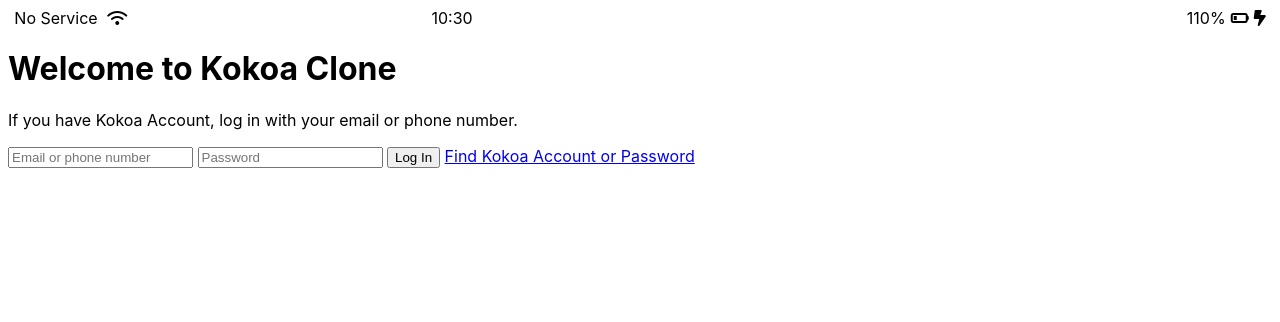
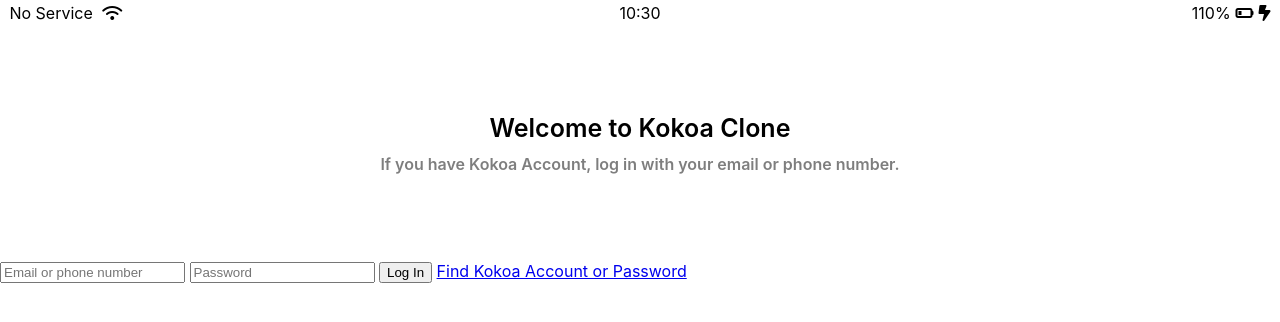
Before and after one commit to KimDeokil/clonecode-HTML-CSS, a plain HTML site: page index.html in a window 1280 px wide. Drawn offline with Linux system fonts and the light colour scheme.

Commit message:
Update styles.css

```diff
--- a/css/styles.css
+++ b/css/styles.css
@@ -1,27 +1,24 @@
+@import "reset.css";
+@import "status-bar.css";
+
 body {
   font-family: -apple-system, BlinkMacSystemFont, "Segoe UI", Roboto, Oxygen,
     Ubuntu, Cantarell, "Open Sans", "Helvetica Neue", sans-serif;
 }
 
-.status-bar {
+.welcome-header {
+  margin: 90px 0px;
+  text-align: center;
   display: flex;
-  justify-content: center;
+  flex-direction: column;
+  align-items: center;
+  font-weight: 600;
 }
-.status-bar__column {
-  width: 33%;
+.welcome-header__title {
+  margin-bottom: 15px;
+  font-size: 25px;
 }
-.status-bar__column:first-child span {
-  margin-right: 5px;
+.welcome-header__text {
+  width: 60%;
+  opacity: 0.5;
 }
-.status-bar__column:first-child(2) {
-  display: flex;
-  justify-content: center;
-}
-.status-bar__column:last-child {
-  display: flex;
-  justify-content: flex-end;
-  align-items: center;
-}
-.status-bar__column .fa-battery-quarter {
-  margin: 0px 5px;
-}
```
